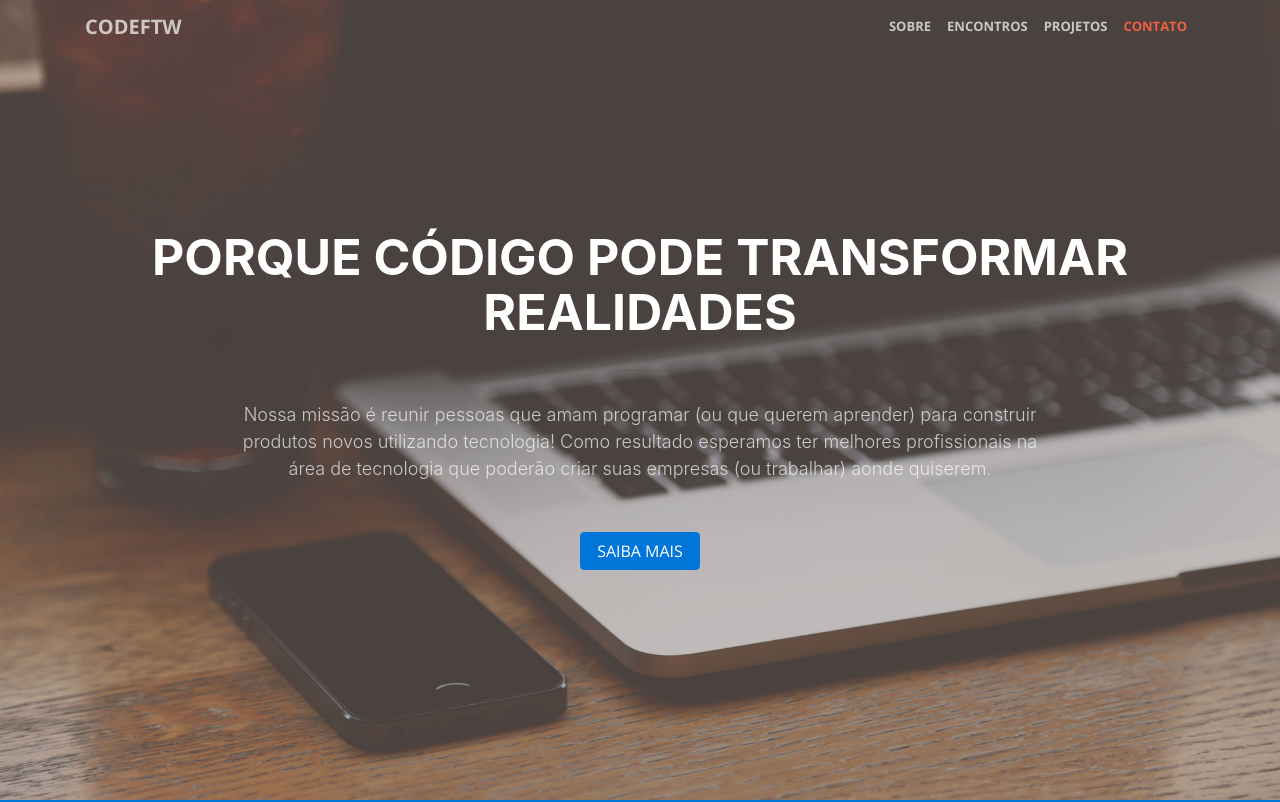
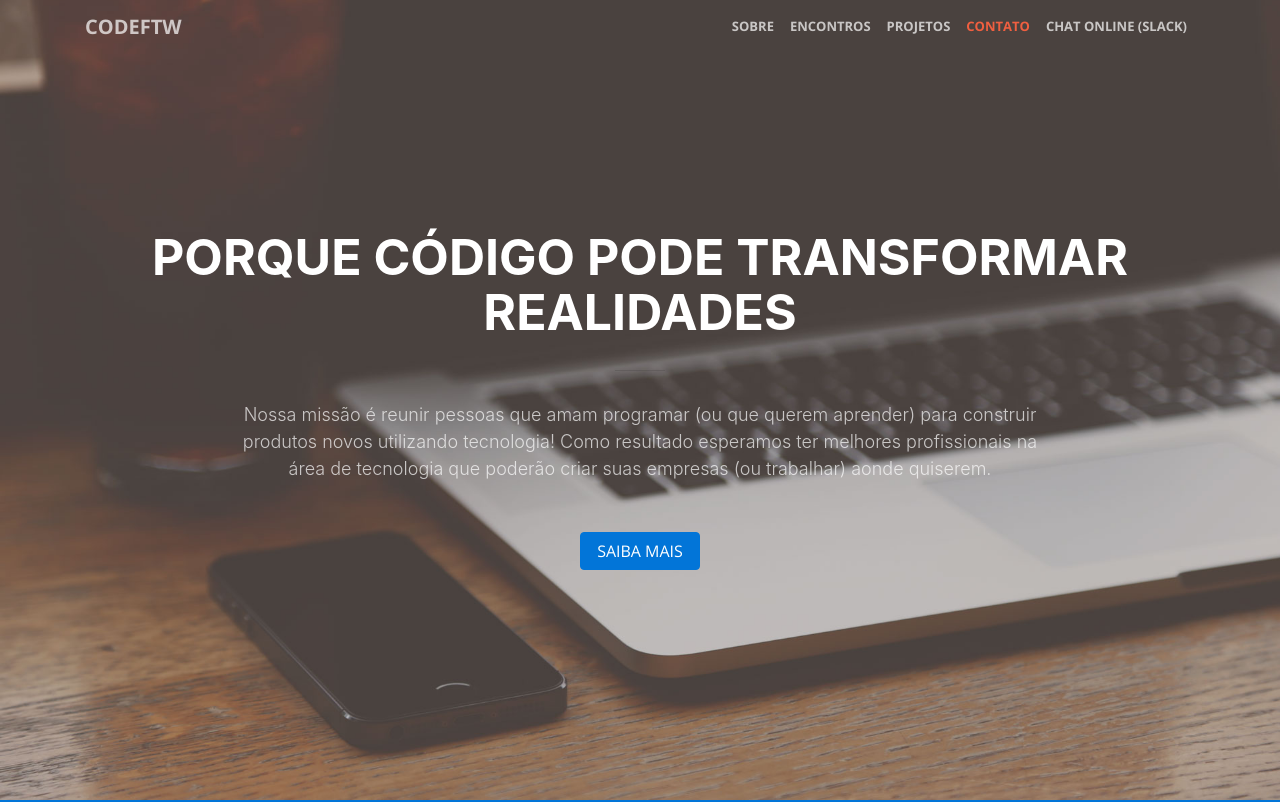
Before and after one commit to CodeFTW/website, a website with bundled scripts: page index.html in a window 1280 px wide. Shown: the top 802 px of the page. Built offline with nearby package versions, Linux system fonts and the light colour scheme.

Commit message:
slack on top

```diff
--- a/index.html
+++ b/index.html
@@ -61,6 +61,9 @@
                     </li>
                     <li class="nav-item">
                         <a class="nav-link" href="#contact">Contato</a>
+                    </li>
+                    <li class="nav-item">
+                      <a class="nav-link" href="https://slackin-zphogmjmdq.now.sh" target="_blank">Chat Online (Slack)</a>
                     </li>
                 </ul>
             </div>
```
